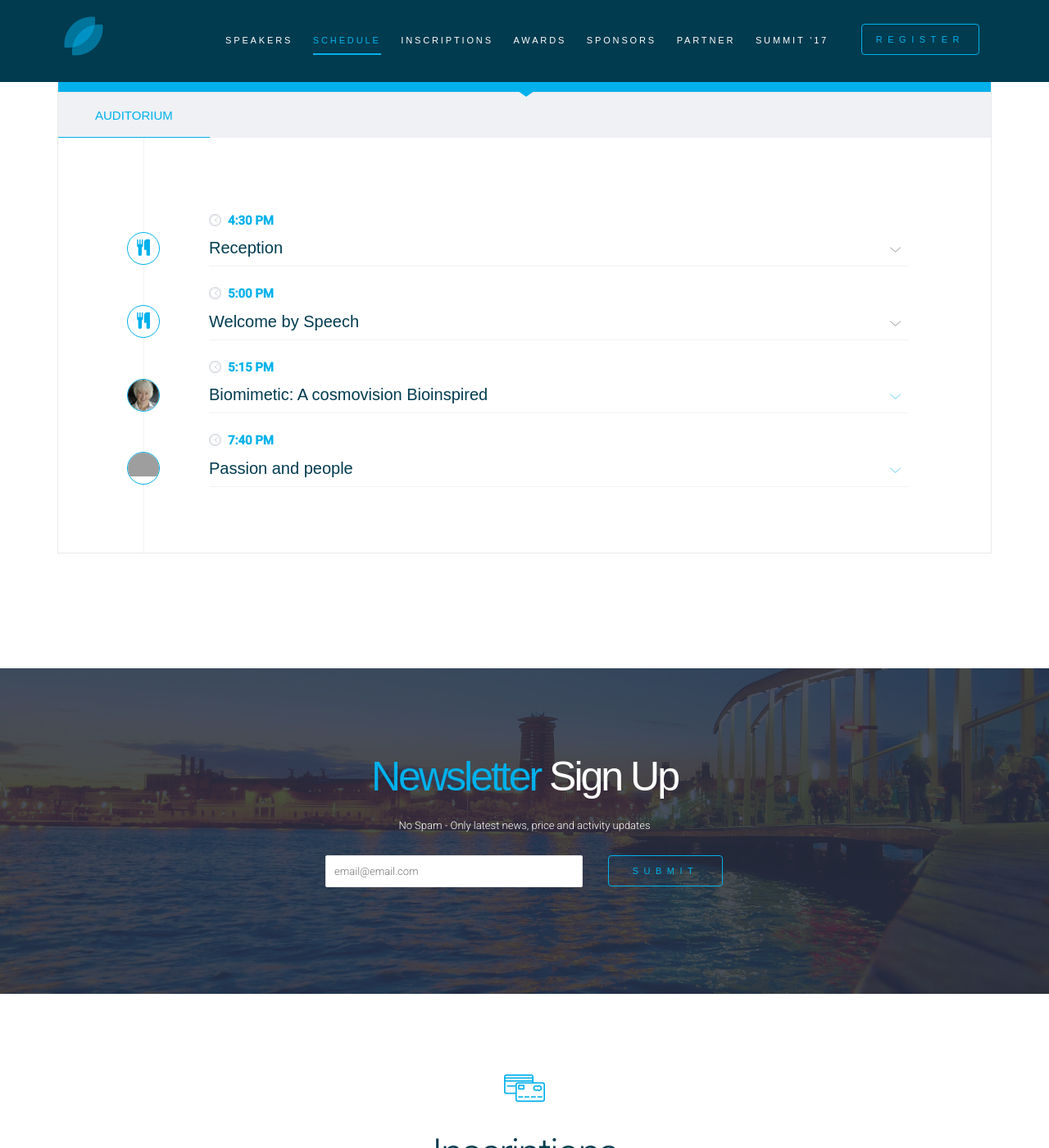
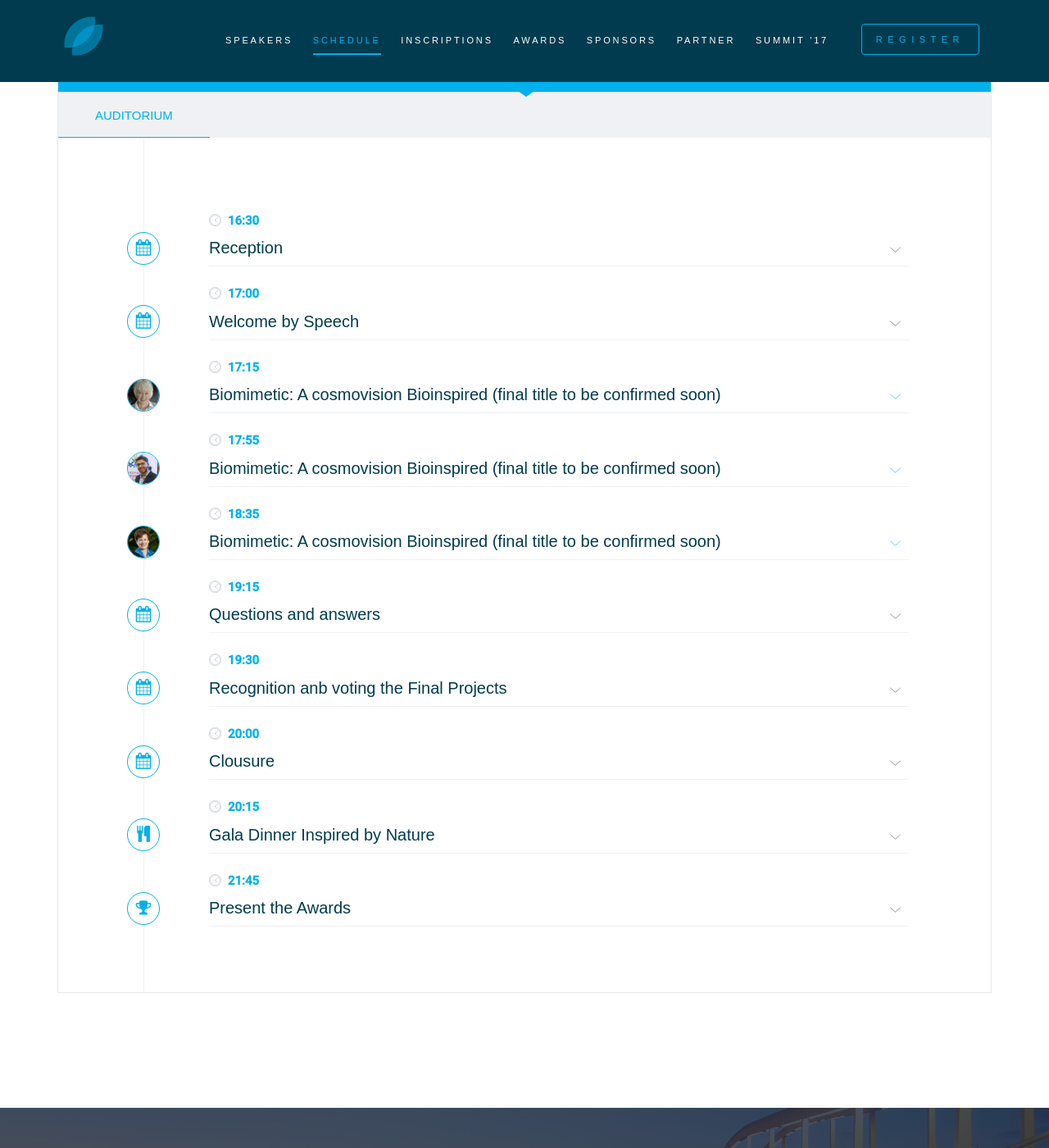
Before and after one commit to BiomimeticChallenges/biomimeticchallenges.github.io, a Jekyll site: the page built from index.html, in a window 1280 px wide and 1400 px high, scrolled down 4856 px. Shown: the whole window at 82% size. Built offline with Jekyll 4.4.1, drawn with Linux system fonts in a browser that asks for light colours; nearby versions of some CDN libraries; some web fonts are replaced; library files that are not in the unit come from our copies; grey boxes are pictures that could not be loaded.

Commit message:
schedule fet.

```diff
--- a/_data/conferences.yml
+++ b/_data/conferences.yml
@@ -5,11 +5,11 @@
     type: "EventVenue"
     name: "Fira de Barcelona"
     address: "Carrer del Comerç, 36, 08003 Barcelona"
-    googleMap: "https://www.google.cat/maps/dir//Carrer+del+Comerç,+36,+08003+Barcelona,+Espanya/"
-  name: "Data Bending: dissenyar a partir d'errades informàtiques"
+    googleMap: "https://www.google.cat/maps/dir//Avinguda+Joan+Carles+I,+64,+08908+L'Hospitalet+de+Llobregat,+Barcelona/"
+  name: "Biomimetic: A cosmovision Bioinspired (final title to be confirmed soon)"
   offers:
     type: "Offer"
-    url: "https://inscripcions.conventagusti.com/ccivic/activitat.xml?action=obtenirActivitatIndividual&activitat=577"
+    url: "/#prices"
     price: "30"
     priceCurrency: "Euro"
     availability: "http://schema.org/InStock"
@@ -25,7 +25,72 @@
     jobTitle: "Holder of the Elisabet Sahtouris Chair in Living Economies"
     name: "Elisabet Sahtouris"
     sameAs: "https://www.linkedin.com/in/sahtouris"
+  permalink: /speakers/2016/03/10/javier-collado-ruano/
   startDate: "2016-06-22T17:15"
   endDate: "2016-06-22T17:55"
   description:
   featured_src:
+- context: "http://schema.org"
+  id: 01
+  type: "EducationEvent"
+  location:
+    type: "EventVenue"
+    name: "Fira de Barcelona"
+    address: "Carrer del Comerç, 36, 08003 Barcelona"
+    googleMap: "https://www.google.cat/maps/dir//Avinguda+Joan+Carles+I,+64,+08908+L'Hospitalet+de+Llobregat,+Barcelona/"
+  name: "Biomimetic: A cosmovision Bioinspired (final title to be confirmed soon)"
+  offers:
+    type: "Offer"
+    url: "/#prices"
+    price: "30"
+    priceCurrency: "Euro"
+    availability: "http://schema.org/InStock"
+  performer:
+    type: "Person"
+    worksFor:
+      type: "Organization"
+      name: "Global Education Magazine"
+      url: "http://www.globaleducationmagazine.com/"
+    email: "javiercolladoruano@gmail.com"
+    image: "javier-collado-wbcha.jpg"
+    featured_src: bg-adv-spk-javier-collado-wbcha.jpg
+    jobTitle: "Founder and Director"
+    name: "Javier Collado Ruano"
+    sameAs: "http://www.javiercolladoruano.com/"
+  permalink: /speakers/2016/03/10/javier-collado-ruano/
+  startDate: "2016-06-22T17:55"
+  endDate: "2016-06-22T18:35"
+  description:
+  featured_src:
+- context: "http://schema.org"
+  id: 02
+  type: "EducationEvent"
+  location:
+    type: "EventVenue"
+    name: "Fira de Barcelona"
+    address: "Carrer del Comerç, 36, 08003 Barcelona"
+    googleMap: "https://www.google.cat/maps/dir//Avinguda+Joan+Carles+I,+64,+08908+L'Hospitalet+de+Llobregat,+Barcelona/"
+  name: "Biomimetic: A cosmovision Bioinspired (final title to be confirmed soon)"
+  offers:
+    type: "Offer"
+    url: "/#prices"
+    price: "30"
+    priceCurrency: "Euro"
+    availability: "http://schema.org/InStock"
+  performer:
+    type: "Person"
+    worksFor:
+      type: "Organization"
+      name: "Point Loma Nazarene University"
+      url: "http://www.pointloma.edu/"
+    email: "LynnReaser@pointloma.edu"
+    image: "lynn-reaser-wbcha.jpg"
+    featured_src: bg-adv-spk-lynn-reaser-wbcha.jpg
+    jobTitle: "Economist of Fermanian Business & Economic Institute"
+    name: "Lynn Reaser"
+    sameAs: "https://www.linkedin.com/in/lynn-reaser-b0534b13"
+  permalink: /speakers/2016/03/10/lynn-reaser/
+  startDate: "2016-06-22T18:35"
+  endDate: "2016-06-22T19:15"
+  description:
+  featured_src:
--- a/_includes/schedule.html
+++ b/_includes/schedule.html
@@ -40,11 +40,78 @@
 									<!-- Lecture start -->
 									<div class="panel schedule-item">
 										<div class="lecture-icon-wrapper">
-											<span class="fa fa-cutlery"></span>
+											<span class="fa fa-calendar"></span>
 										</div>
 										<a data-toggle="collapse" data-parent="#day1_auditorium1_timeline" href="#day1_auditorium1_time1" class="schedule-item-toggle">
-											<strong class="time highlight"><span class="icon icon-office-24"></span>4:30 PM</strong>
+											<strong class="time highlight"><span class="icon icon-office-24"></span>16:30</strong>
 											<h6 class="title">Reception<i class="icon icon-arrows-06"></i></h6>
+										</a>
+									</div>
+									<!-- Lecture end -->
+
+									<!-- Lecture start -->
+									<div class="panel schedule-item">
+										<div class="lecture-icon-wrapper">
+											<span class="fa fa-calendar"></span>
+										</div>
+										<a data-toggle="collapse" data-parent="#day1_auditorium1_timeline" href="#day1_auditorium1_time2" class="schedule-item-toggle">
+											<strong class="time highlight"><span class="icon icon-office-24"></span>17:00</strong>
+											<h6 class="title">Welcome by Speech<i class="icon icon-arrows-06"></i></h6>
+										</a>
+									</div>
+									<!-- Lecture end -->
+
+									{% for conference in site.data.conferences %}
+									<!-- Lecture start -->
+									<div class="panel schedule-item">
+										<div class="lecture-icon-wrapper">
+											<img src="assets/img/speakers/{{ conference.performer.image }}" alt="" class="img-responsive">
+										</div>
+										<a data-toggle="collapse" data-parent="#day1_auditorium1_timeline" href="#day1_auditorium1_{{ conference.id }}" class="schedule-item-toggle collapsed">
+											<strong class="time highlight"><span class="icon icon-office-24"></span>{{ conference.startDate | date: "%-H:%M"  }}</strong>
+											<h6 class="title">{{ conference.name }}<i class="icon icon-arrows-06"></i></h6>
+										</a>
+										<div id="day1_auditorium1_{{ conference.id }}" class="panel-collapse collapse schedule-item-body">
+											<article>
+												<strong class="highlight speaker-name">{{ conference.performer.name }}</strong>
+											</article>
+										</div>
+									</div>
+									<!-- Lecture end -->
+									{% endfor %}
+
+									<!-- Lecture start -->
+									<div class="panel schedule-item">
+										<div class="lecture-icon-wrapper">
+											<span class="fa fa-calendar"></span>
+										</div>
+										<a data-toggle="collapse" data-parent="#day1_auditorium1_timeline" href="#day1_auditorium1_time3" class="schedule-item-toggle">
+											<strong class="time highlight"><span class="icon icon-office-24"></span>19:15</strong>
+											<h6 class="title">Questions and answers<i class="icon icon-arrows-06"></i></h6>
+										</a>
+									</div>
+									<!-- Lecture end -->
+
+									<!-- Lecture start -->
+									<div class="panel schedule-item">
+										<div class="lecture-icon-wrapper">
+											<span class="fa fa-calendar"></span>
+										</div>
+										<a data-toggle="collapse" data-parent="#day1_auditorium1_timeline" href="#day1_auditorium1_time4" class="schedule-item-toggle">
+											<strong class="time highlight"><span class="icon icon-office-24"></span>19:30</strong>
+											<h6 class="title">Recognition anb voting the Final Projects<i class="icon icon-arrows-06"></i></h6>
+										</a>
+									</div>
+									<!-- Lecture end -->
+
+									<!-- Lecture start -->
+									<div class="panel schedule-item">
+										<div class="lecture-icon-wrapper">
+											<span class="fa fa-calendar"></span>
+										</div>
+										<a data-toggle="collapse" data-parent="#day1_auditorium1_timeline" href="#day1_auditorium1_time5" class="schedule-item-toggle">
+											<strong class="time highlight"><span class="icon icon-office-24"></span>20:00</strong>
+											<h6 class="title">Clousure<i class="icon icon-arrows-06"></i></h6>
 										</a>
 									</div>
 									<!-- Lecture end -->
@@ -54,45 +121,20 @@
 										<div class="lecture-icon-wrapper">
 											<span class="fa fa-cutlery"></span>
 										</div>
-										<a data-toggle="collapse" data-parent="#day1_auditorium1_timeline" href="#day1_auditorium1_time2" class="schedule-item-toggle">
-											<strong class="time highlight"><span class="icon icon-office-24"></span>5:00 PM</strong>
-											<h6 class="title">Welcome by Speech<i class="icon icon-arrows-06"></i></h6>
+										<a data-toggle="collapse" data-parent="#day1_auditorium1_timeline" href="#day1_auditorium1_time6" class="schedule-item-toggle">
+											<strong class="time highlight"><span class="icon icon-office-24"></span>20:15</strong>
+											<h6 class="title">Gala Dinner Inspired by Nature<i class="icon icon-arrows-06"></i></h6>
 										</a>
 									</div>
 									<!-- Lecture end -->
-
-									<!-- Lecture start -->
 									<div class="panel schedule-item">
 										<div class="lecture-icon-wrapper">
-											<img src="assets/img/speakers/elisabeth-sahtouris-wbcha.jpg" alt="" class="img-responsive">
+											<span class="fa fa-trophy"></span>
 										</div>
-										<a data-toggle="collapse" data-parent="#day1_auditorium1_timeline" href="#day1_auditorium1_time3" class="schedule-item-toggle collapsed">
-											<strong class="time highlight"><span class="icon icon-office-24"></span>5:15 PM</strong>
-											<h6 class="title">Biomimetic: A cosmovision Bioinspired<i class="icon icon-arrows-06"></i></h6>
+										<a data-toggle="collapse" data-parent="#day1_auditorium1_timeline" href="#day1_auditorium1_time6" class="schedule-item-toggle">
+											<strong class="time highlight"><span class="icon icon-office-24"></span>21:45</strong>
+											<h6 class="title">Present the Awards<i class="icon icon-arrows-06"></i></h6>
 										</a>
-										<div id="day1_auditorium1_time3" class="panel-collapse collapse schedule-item-body">
-											<article>
-												<strong class="highlight speaker-name">Elisabeth Sahtouris</strong>
-											</article>
-										</div>
-									</div>
-									<!-- Lecture end -->
-
-									<!-- Lecture start -->
-									<div class="panel schedule-item">
-										<div class="lecture-icon-wrapper">
-											<img src="assets/img/speakers/speaker1.jpg" alt="" class="img-responsive">
-										</div>
-										<a data-toggle="collapse" data-parent="#day1_auditorium1_timeline" href="#day1_auditorium1_time4" class="schedule-item-toggle collapsed">
-											<strong class="time highlight"><span class="icon icon-office-24"></span>7:40 PM</strong>
-											<h6 class="title">Passion and people<i class="icon icon-arrows-06"></i></h6>
-										</a>
-										<div id="day1_auditorium1_time4" class="panel-collapse collapse schedule-item-body">
-											<article>
-												<p class="description">Lorem vel lorem. Nulla ab justo. Scelerisque penatibus eget. Nunc ultrices nec sed lobortis et. Vitae massa massa pede magna sociosqu viverra tempus justo. Et quis ornare nisl mi ligula suscipit ullamcorper massa ante diam.</p>
-												<strong class="highlight speaker-name">Michael Lambert</strong>
-											</article>
-										</div>
 									</div>
 									<!-- Lecture end -->
 
```
